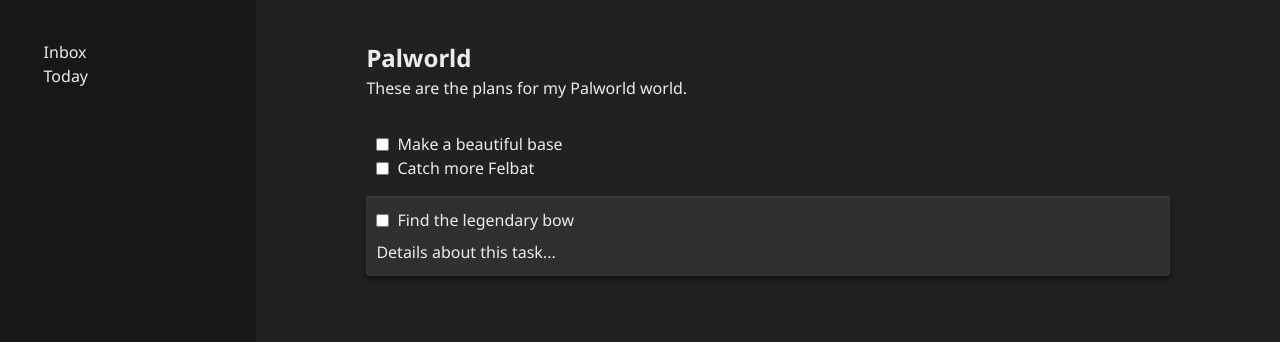
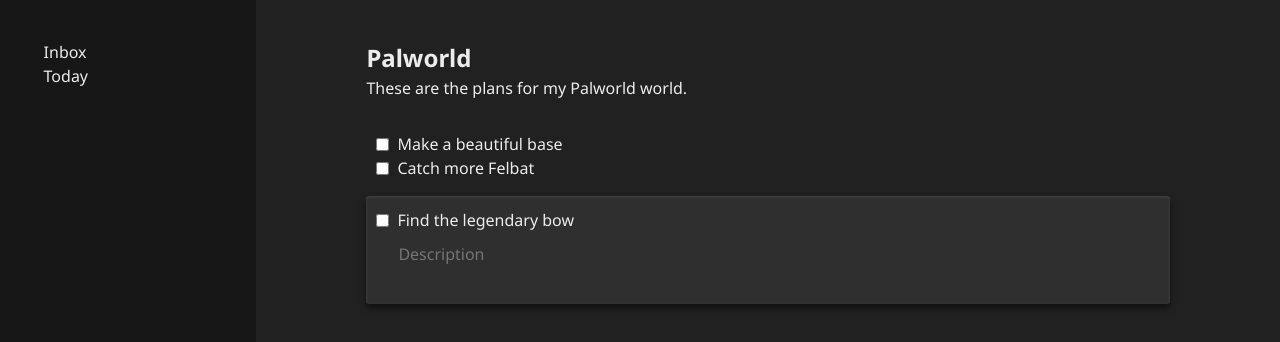
Before and after one commit to Giuliorio/todo-list, a website built with webpack: page src/template.html in a window 1280 px wide. Built offline with nearby package versions, Linux system fonts and the light colour scheme.

Commit message:
Change description to a textbox in order to make it functional

```diff
--- a/src/index.js
+++ b/src/index.js
@@ -1,2 +1,9 @@
 import './reset.css';
 import './styles.css';
+
+document.addEventListener("input", (event) => {
+    if (event.target.tagName.toLowerCase() === "textarea") {
+      event.target.style.height = "auto"; // Reset height
+      event.target.style.height = event.target.scrollHeight + "px"; // Set new height
+    }
+  });
--- a/src/styles.css
+++ b/src/styles.css
@@ -59,7 +59,8 @@
     gap: 8px;
 }
 
-.content .list .selected {
+.selected.task,
+.opened.task {
     background-color: #2F2F2F;
     border-radius: 3px;
     box-shadow: 0 4px 6px rgba(0, 0, 0, 0.5), 0 1px 3px rgba(255, 255, 255, 0.1) inset;
@@ -67,19 +68,42 @@
     margin-bottom: 16px;
 }
 
-.details {
-    display: none;
-}
-
-.content .list .opened {
+.opened.task {
     padding-top: 12px;
     padding-bottom: 12px;
+
+    min-height: 40px;
 
     display: flex;
     flex-direction: column;
     gap: 8px;
 }
 
-.content .list .opened .details {
+.details {
+    display: none;
+}
+
+
+.opened .details {
+    display: flex;
+    align-items: flex-start;
+    gap: 10px;
+}
+
+.opened .details::before {
+    content: "";
     display: block;
+    padding: 5px;
 }
+
+.ghost {
+    color: #ECECEC;
+    width: 100%;
+    min-height: 40px;
+    resize: none; /* Disable manual resizing */
+    overflow: hidden; /* Hide scrollbars */
+    border: none;
+    outline: none;
+    font: inherit;
+background: transparent;
+}
--- a/src/template.html
+++ b/src/template.html
@@ -21,7 +21,7 @@
             <p class="description">These are the plans for my Palworld world.</p>
         </div>
         <ul class="list">
-            <li class="">
+            <li class="task">
                 <div class="header">
                     <input type="checkbox" name="" id="">
                     <span>Make a beautiful base</span>
@@ -30,7 +30,7 @@
                     <p>Details about this task...</p>
                 </div>
             </li>
-            <li class="">
+            <li class="task">
                 <div class="header">
                     <input type="checkbox" name="" id="">
                     <span>Catch more Felbat</span>
@@ -39,13 +39,13 @@
                     <p>Details about this task...</p>
                 </div>
             </li>
-            <li class="selected opened">
+            <li class="task selected opened">
                 <div class="header">
                     <input type="checkbox" name="" id="">
                     <span>Find the legendary bow</span>
                 </div>
                 <div class="details">
-                    <p>Details about this task...</p>
+                    <textarea class="ghost" placeholder="Description" type="text" name="" id=""></textarea>
                 </div>
             </li>
         </ul>
```
